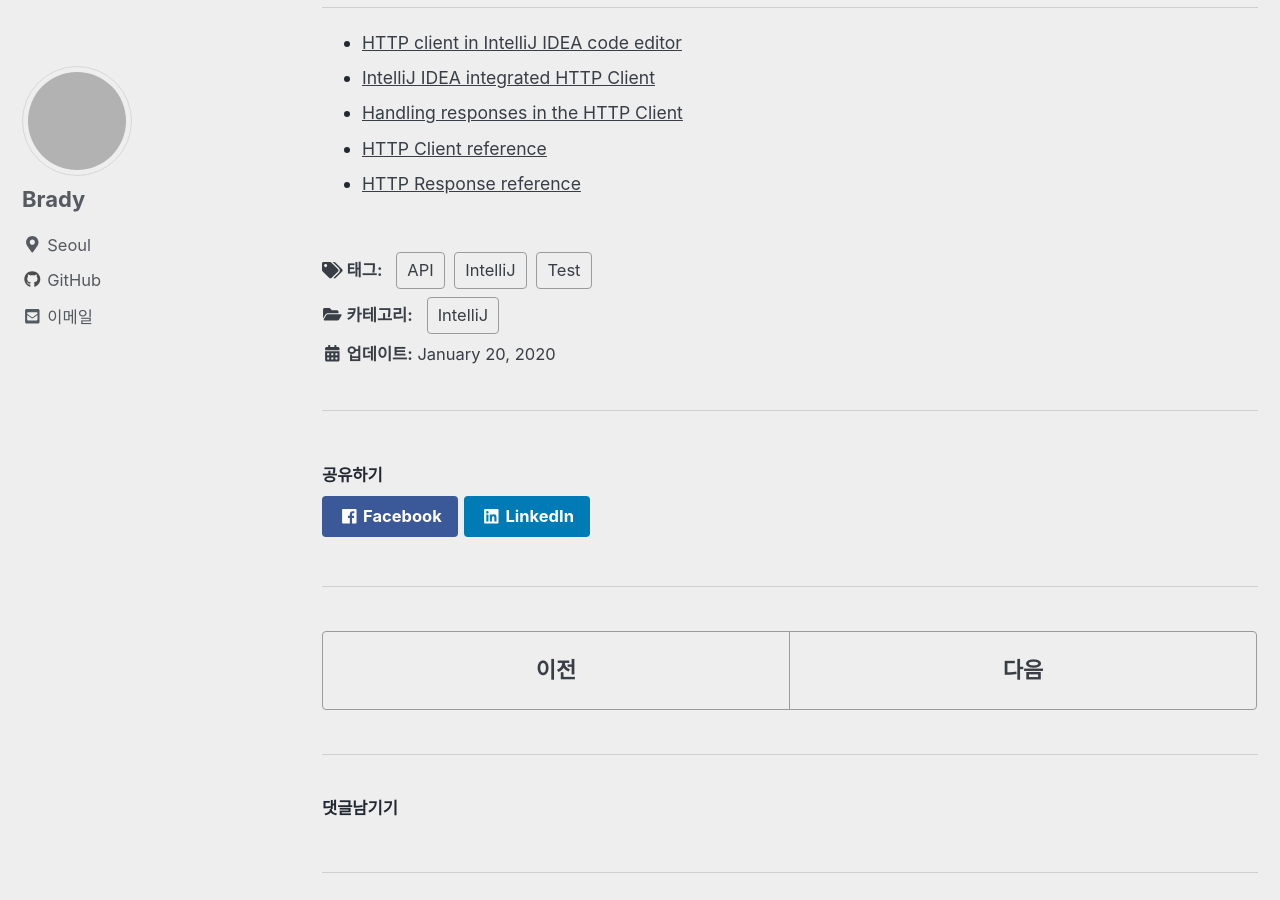
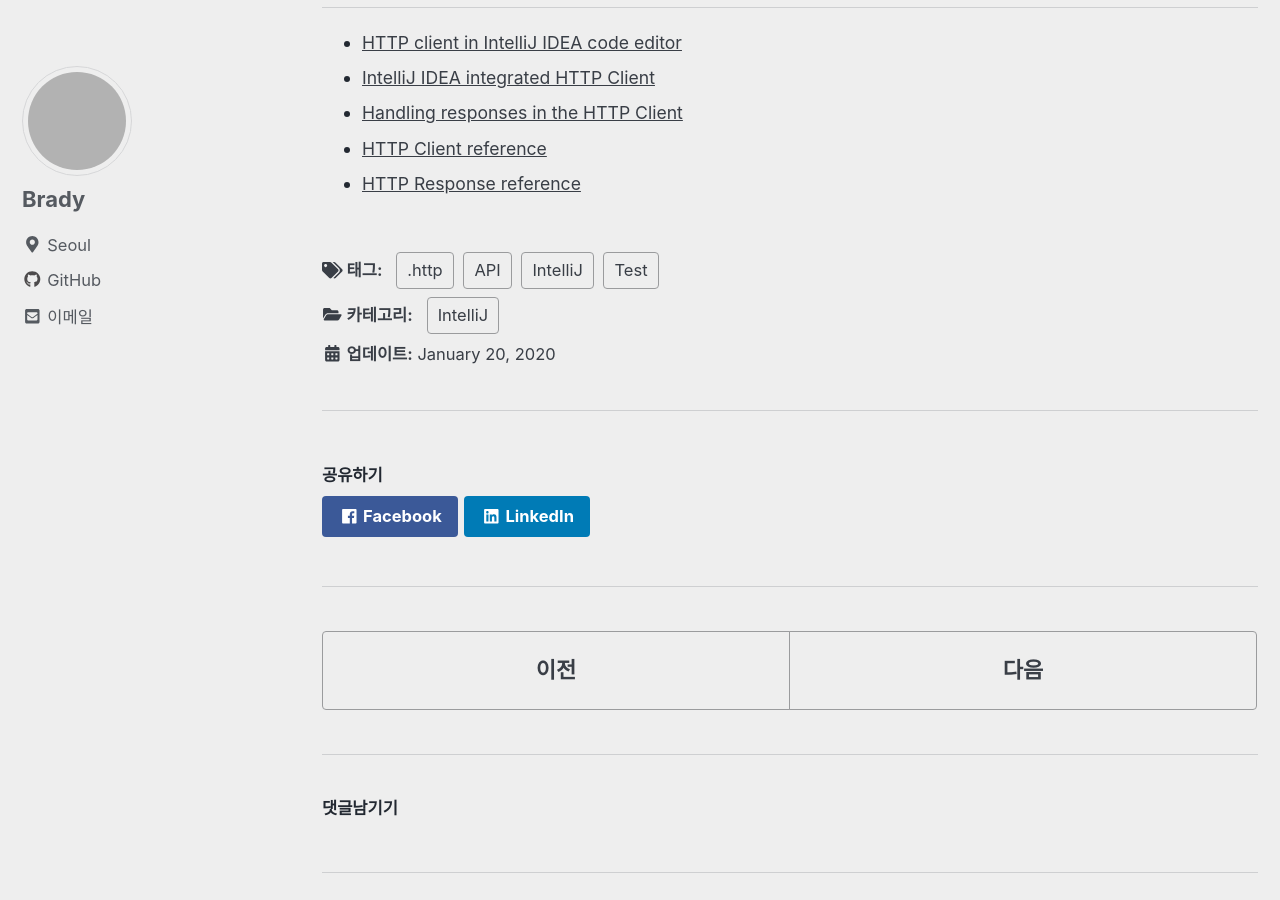
Before and after one commit to kapentaz/kapentaz.github.io, a Jekyll site: the page built from _posts/2020/2020-01-20-Http-Request-File-in-Intellij.md, in a window 1280 px wide and 900 px high, scrolled down 4989 px. Built offline with Jekyll 4.4.1, drawn with Linux system fonts in a browser that asks for light colours; cached includes are drawn as plain includes; grey boxes are pictures that could not be loaded.

Commit message:
태그 추가

```diff
--- a/_posts/2020/2020-01-20-Http-Request-File-in-Intellij.md
+++ b/_posts/2020/2020-01-20-Http-Request-File-in-Intellij.md
@@ -11,6 +11,7 @@ tags:
   - IntelliJ
   - Test
   - API
+  - .http
 category: #카테고리
   - IntelliJ
 toc: false
```
